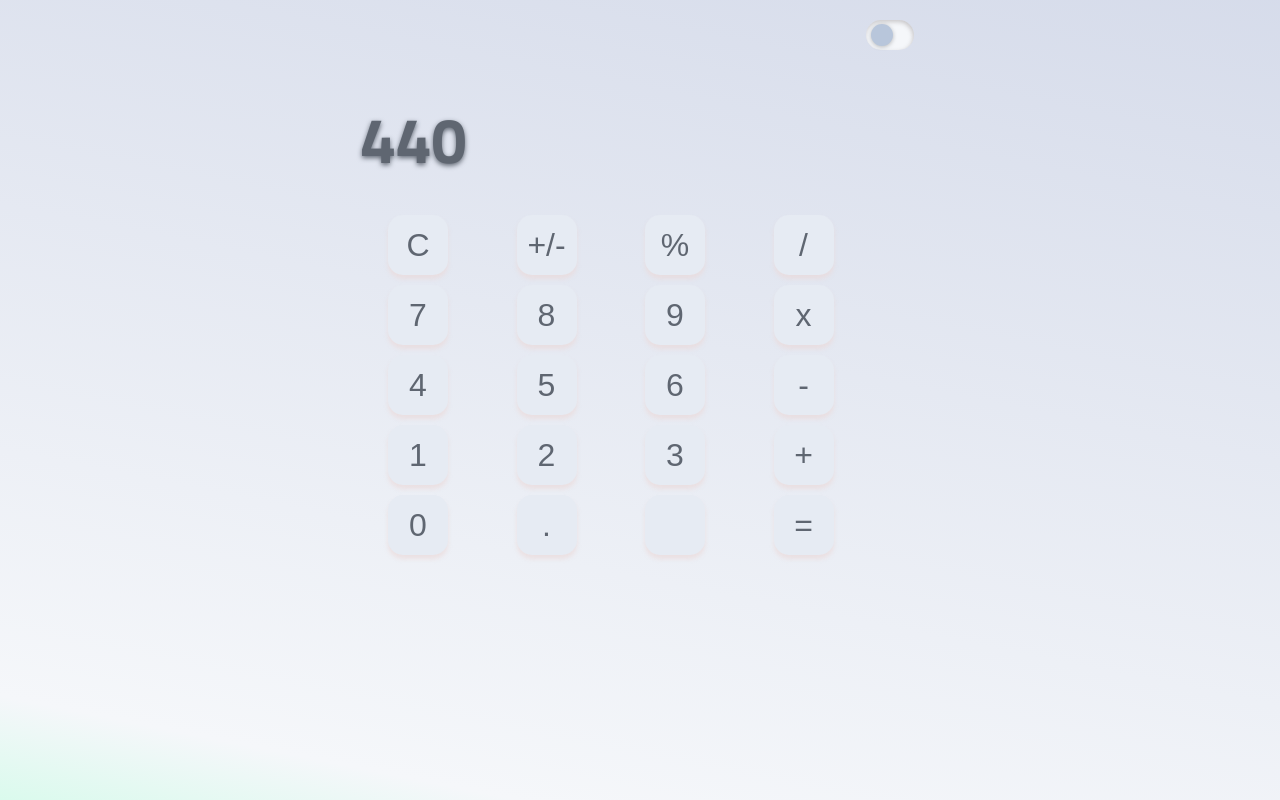
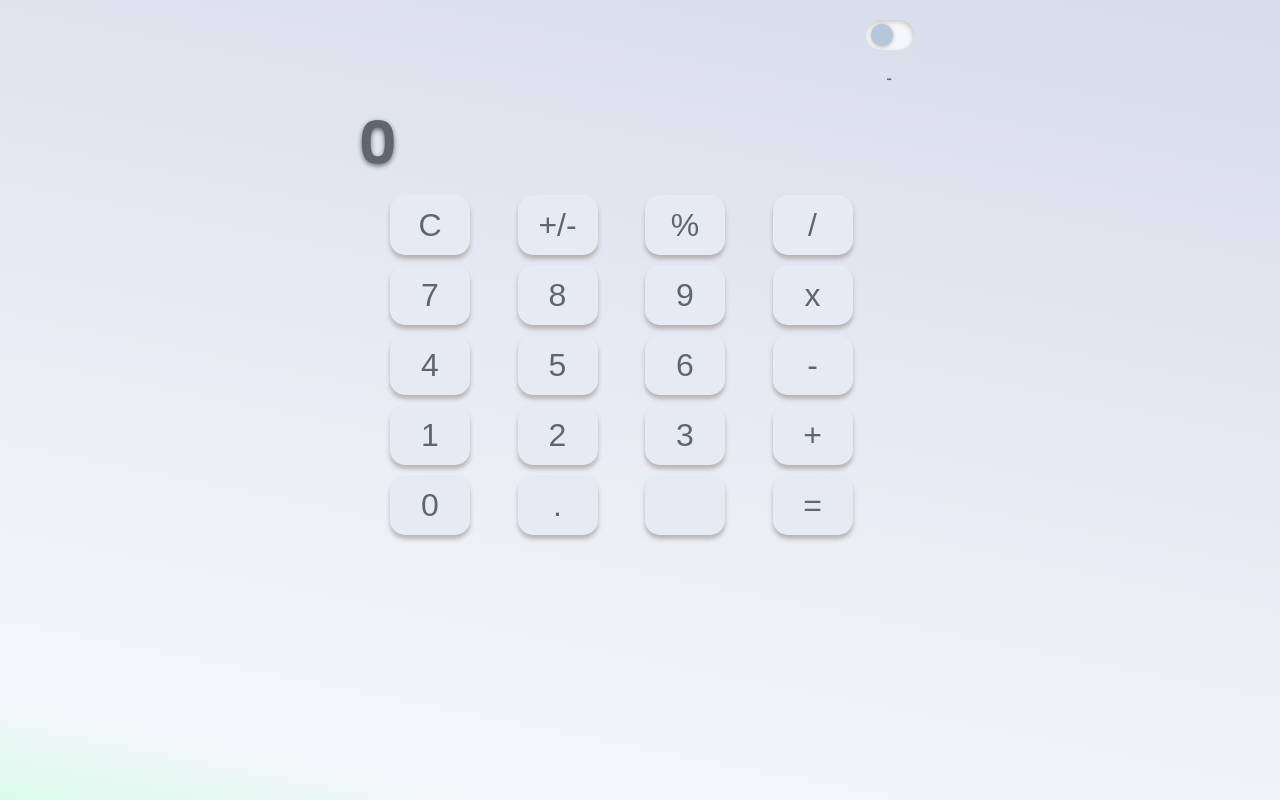
Before and after one commit to diegop384/calculator, a plain HTML site: page index.html in a window 1280 px wide. Both pictures are taken after a click on the button "+/-". Drawn offline with Linux system fonts and the light colour scheme.

Commit message:
basic functions are done

```diff
--- a/index.html
+++ b/index.html
@@ -19,18 +19,18 @@
             <div class="viewer-formula-container" id="seeFormula">
             </div>
             <div class="viewer-output">
-                <p class="output">440</p>
+                <p class="output" id="output">0</p>
             </div>
         </div>
         <div class="grid-buttons__container">
             <button class="button" id="deleteComplete">C</button>
             <button class="button" id="negativeSwitch">+/-</button>
-            <button class="button" id="percent">%</button>
-            <button class="button" id="division">/</button>
+            <button class="button" id="percent" value="%">%</button>
+            <button class="button" id="division" value="/">/</button>
             <button class="button" id="seven" value="7">7</button>
             <button class="button" id="eight" value="8">8</button>
             <button class="button" id="nine" value="9">9</button>
-            <button class="button" id="multiplication">x</button>
+            <button class="button" id="multiplication" value="*">x</button>
             <button class="button" id="four" value="4">4</button>
             <button class="button" id="five" value="5">5</button>
             <button class="button" id="six" value="6">6</button>
--- a/js/mainFunc.js
+++ b/js/mainFunc.js
@@ -1,48 +1,72 @@
 const formulaScreen = document.getElementById('seeFormula')
+const output = document.getElementById('output')
+let formula = 0
 class button{
         constructor(val){
             this.button = document.getElementById(val);
             this.button.addEventListener('click', this.showVal)
-            document.addEventListener('keydown', this.keyWordFunc);
         }
         showVal() {
 
-        }
-
-        keyWordFunc(e){
-            let isFullSpace = formulaScreen.innerText.length > 35;
-            if(isFullSpace) console.error('hey')
-            else formulaScreen.innerHTML += e.key
         }
     }
 
     class buttonDel extends button{
         showVal(){
             formulaScreen.innerHTML = '';
+            output.innerHTML = '0'
         }
     }
 
     class buttonNum extends button{
         showVal(){
             let isFullSpace = formulaScreen.innerText.length > 35;
-            if(isFullSpace) console.error('hey')
-            else formulaScreen.innerHTML = formulaScreen.textContent + this.value
+            let digitBefore = isNaN(parseInt(formulaScreen.textContent));
+            if(isFullSpace) console.error('hey');
+            else if(digitBefore) formulaScreen.innerHTML = this.value;
+            else formulaScreen.innerHTML = formulaScreen.textContent + this.value;
         }
 
     }
 
     class buttonFunc extends button{
         showVal(){
-            if(this.isFullSpace) console.error('hey')
+            formula = formulaScreen.textContent;
+            console.log(formula);
+            let isFullSpace = formulaScreen.innerText.length > 35;
+            if(isFullSpace) console.error('hey')
             else formulaScreen.innerHTML = this.value
+            formula += formulaScreen.textContent;
+            console.log(formula);
+        }
+    }
+
+    class buttonEqual extends button{
+        showVal(){
+            formula += formulaScreen.textContent;
+            output.innerHTML = eval(formula) % 1 === 0 ? eval(formula):  eval(formula).toFixed(6)
+            formulaScreen.textContent = ''
+        }
+    }
+
+    class changeSymbol extends button{
+        showVal(){
+            if(formulaScreen.innerHTML.includes('-')) formulaScreen.innerHTML = formulaScreen.innerHTML.replace('-', '')
+            else formulaScreen.innerHTML = '-' + formulaScreen.innerHTML
         }
     }
 
 
 
 
-
+    const change =new changeSymbol('negativeSwitch');
     const del =new buttonDel('deleteComplete');
+    const sum =new buttonFunc('sum');
+    const substraction =new buttonFunc('substraction');
+    const multiplication =new buttonFunc('multiplication');
+    const division =new buttonFunc('division');
+    const percent =new buttonFunc('percent');
+    const equalButton =new buttonEqual('equalButton');
     const zero =new buttonNum('zero');
     const one =new buttonNum('one');
     const two =new buttonNum('two');
@@ -53,4 +77,3 @@ class button{
     const seven =new buttonNum('seven');
     const eight =new buttonNum('eight');
     const nine =new buttonNum('nine');
-    const sum =new buttonFunc('sum');
--- a/styles/style.css
+++ b/styles/style.css
@@ -76,6 +76,7 @@ section {
 }
 
 .output{
+    height: 100px;
     margin: 0;
     color: var(--font-color);
     text-shadow: 0px 2px 5px;
@@ -83,6 +84,7 @@ section {
 
 .grid-buttons__container{
     width: 90%;
+    max-width: 500px;
     align-self: center;
     display: grid;
     grid-template: repeat(5, 1fr) / repeat(4, 2fr);
@@ -90,14 +92,15 @@ section {
 }
 
 .button {
-    width: 60px;
+    width: 100%;
+    max-width: 80px;
     height: 60px;
     display: flex;
     align-items: center;
     justify-content: center;
     font-size: 3.2rem;
     background: var(--calc-button-color);
-    box-shadow: 0px 4px 4px rgba(235, 217, 217, 0.69);
+    box-shadow: 0px 4px 4px rgba(156, 151, 151, 0.664);
     border: none;
     border-radius: 15px;
     cursor: pointer;
```
